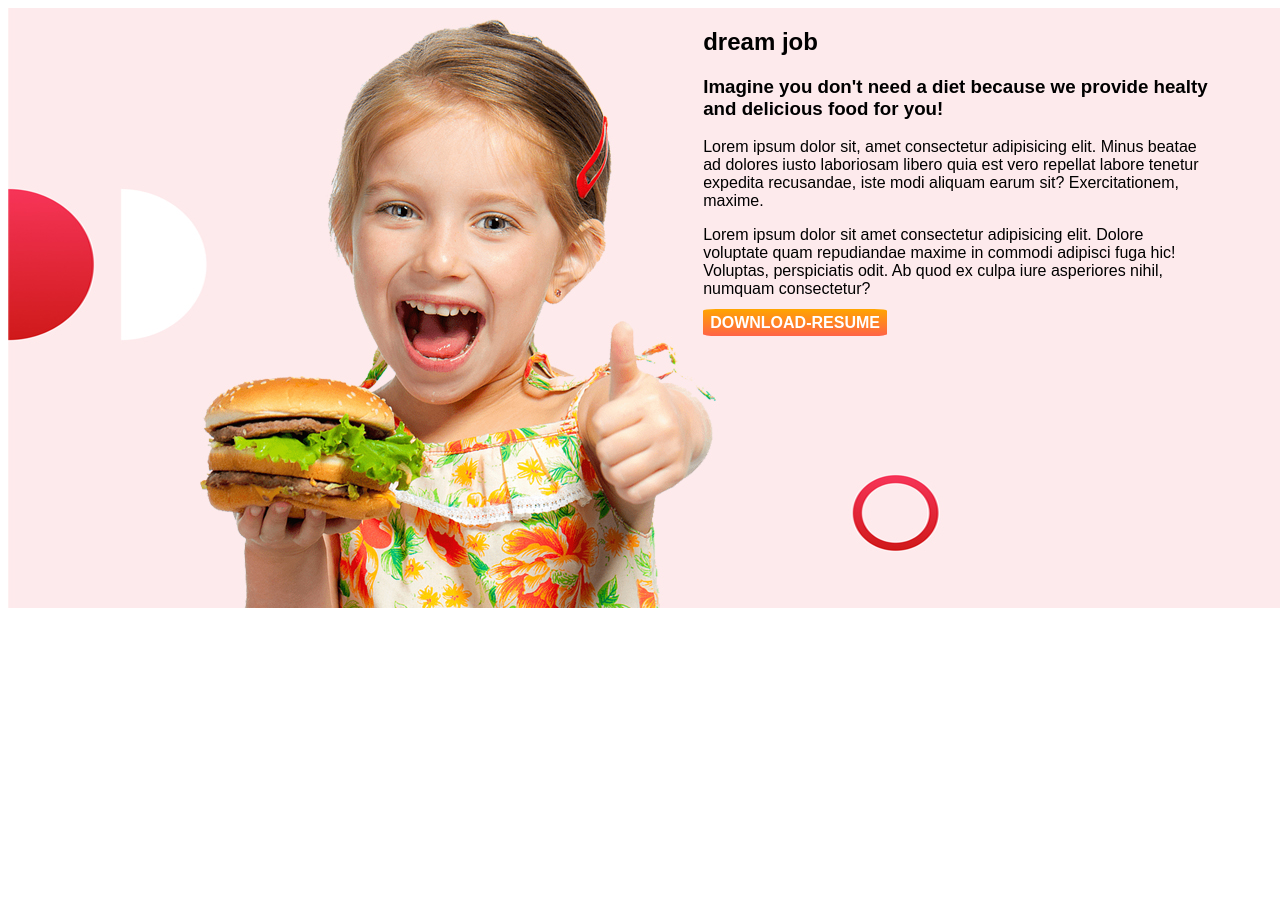
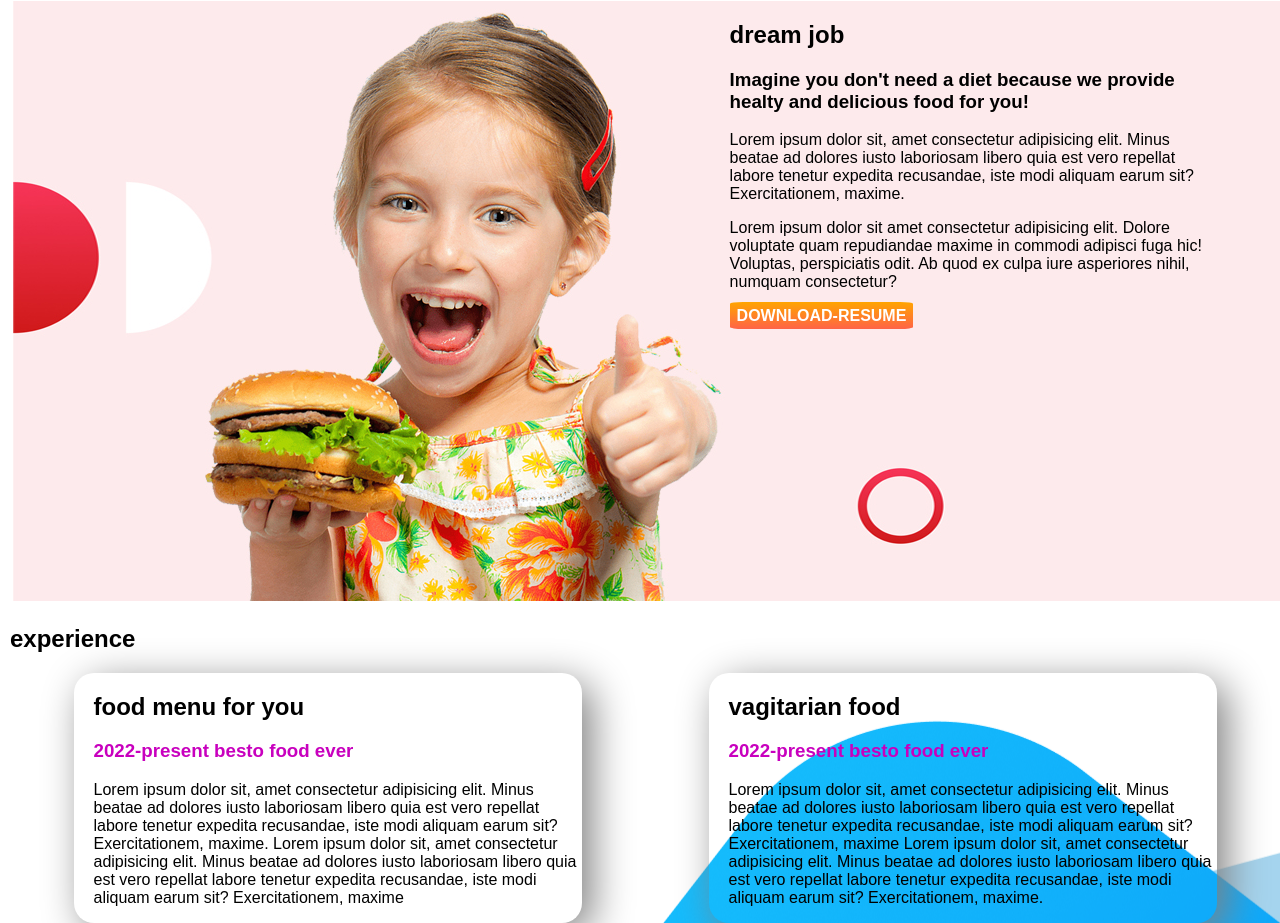
Before and after one commit to swapnildesign/Foodie-Swapnil, a plain HTML site: page index.html in a window 1280 px wide. Shown: the part 626-1549 px from the top of the page. Before the commit the page ends 1246 px from the top, so only its background shows below. Drawn offline with Linux system fonts and the light colour scheme; a web font is replaced by a local one.

Commit message:
experience

```diff
--- a/index.html
+++ b/index.html
@@ -12,7 +12,7 @@
     <link rel="stylesheet" href="style.css">
 
 </head>
-<section class="top-banner">
+<section class="top-banner flex-forall">
     <div class="half-width">
         <h1><span class="color-change">skip The Diet,</span> just Eat Healthy With FoodieSwapnil
         </h1>
@@ -25,7 +25,7 @@
     <div class="half-width"><img src="images/female/WER.png" alt=""></div>
 
 </section>
-<section class="dream job">
+<section class="dream job flex-forall">
     <div class="half-width"><img src="images/female/shape with baby girl.jpg" alt="">
     </div>
 
@@ -38,6 +38,26 @@
         <a class="contract-button" target="_blank" href="https://www.facebook.com/FreelancerSwapnil">DOWNLOAD-RESUME</a>
     </div>
 </section>
+<section class="experience-area">
+    <h1>experience</h1>
+    <div class="flex-forall">
+        <div class="experience-item">
+            <h1>food menu for you</h1>
+            <h3 class="color-change">2022-present besto food ever</h3>
+            <p>Lorem ipsum dolor sit, amet consectetur adipisicing elit. Minus beatae ad dolores iusto laboriosam libero quia est vero repellat labore tenetur expedita recusandae, iste modi aliquam earum sit?Exercitationem, maxime. Lorem ipsum dolor sit,
+                amet consectetur adipisicing elit. Minus beatae ad dolores iusto laboriosam libero quia est vero repellat labore tenetur expedita recusandae, iste modi aliquam earum sit? Exercitationem, maxime
+            </p>
+        </div>
+
+        <div class="experience-item">
+            <h1>vagitarian food</h1>
+            <h3 class="color-change">2022-present besto food ever</h3>
+            <p>Lorem ipsum dolor sit, amet consectetur adipisicing elit. Minus beatae ad dolores iusto laboriosam libero quia est vero repellat labore tenetur expedita recusandae, iste modi aliquam earum sit? Exercitationem, maxime Lorem ipsum dolor sit,
+                amet consectetur adipisicing elit. Minus beatae ad dolores iusto laboriosam libero quia est vero repellat labore tenetur expedita recusandae, iste modi aliquam earum sit? Exercitationem, maxime.</p>
+        </div>
+    </div>
+
+</section>
 
 
 <body>
--- a/style.css
+++ b/style.css
@@ -1,16 +1,19 @@
 body {
     font-family: 'Otomanopee One', sans-serif;
+    margin: 0;
 }
 
 h1 {
     font size: 100px;
 }
 
+h2 {}
+
 .color-change {
     color: rgb(200, 0, 190);
 }
 
-section {
+.flex-forall {
     display: flex;
     margin-top: 0;
 }
@@ -19,6 +22,7 @@ section {
     width: 50%;
     padding-right: 5%;
     padding-top: 3%;
+    padding-left: 1%;
 }
 
 .half-widht img {
@@ -44,3 +48,17 @@ section {
     background-repeat: no-repeat;
     background-position: left;
 }
+
+.experience-item {
+    width: 40%;
+    margin-left: 5%;
+    margin-right: 5%;
+    padding-left: 20px;
+    border-radius: 20px;
+    box-shadow: 10px 10px 40px gray;
+}
+
+.experience-area {
+    background-image: url(images/shapes/Group\ 8449.png);
+    margin-left: 10px;
+}
```
